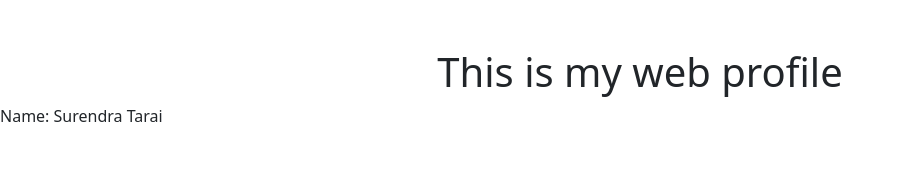
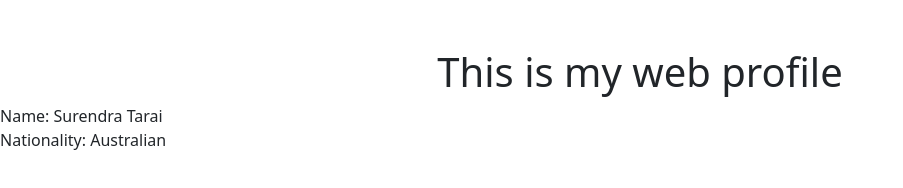
Before and after one commit to SurendraTarai/surendratarai.github.io, a plain HTML site: page index.html in a window 1280 px wide. Shown: the whole page, without its empty margins (0-903 px from the left). Drawn offline with nearby package versions, Linux system fonts and the light colour scheme.

Commit message:
Update index.html

```diff
--- a/index.html
+++ b/index.html
@@ -9,6 +9,8 @@
     <!-- Bootstrap JS Bundle CDN (includes Popper) -->
     <script src="https://cdn.jsdelivr.net/npm/bootstrap@5.3.2/dist/js/bootstrap.bundle.min.js"></script>
     <div class="data">Name: Surendra Tarai</div>
+    <div class="data">Nationality: Australian</div>
+
 </body>
 <footer>
 </footer>
```
